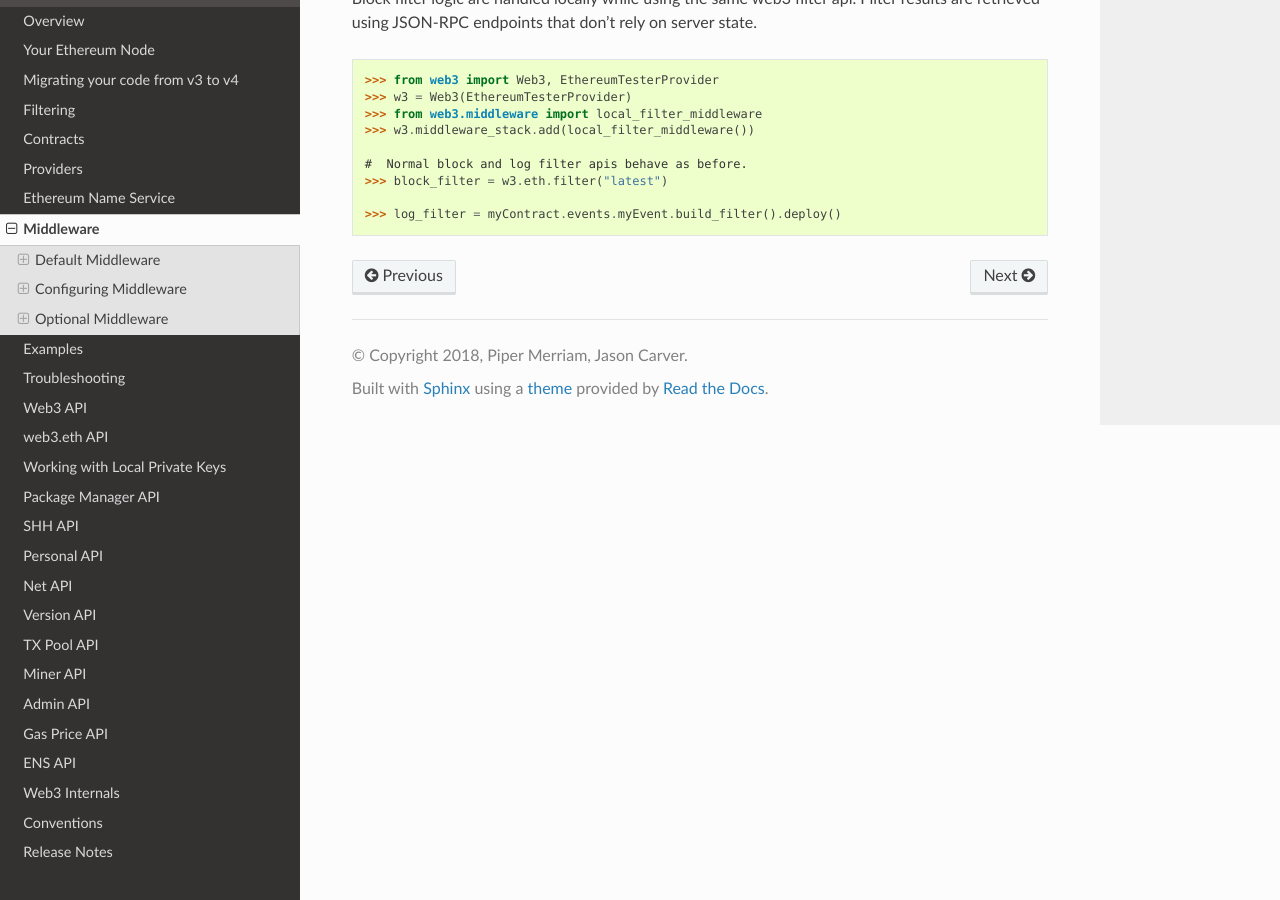
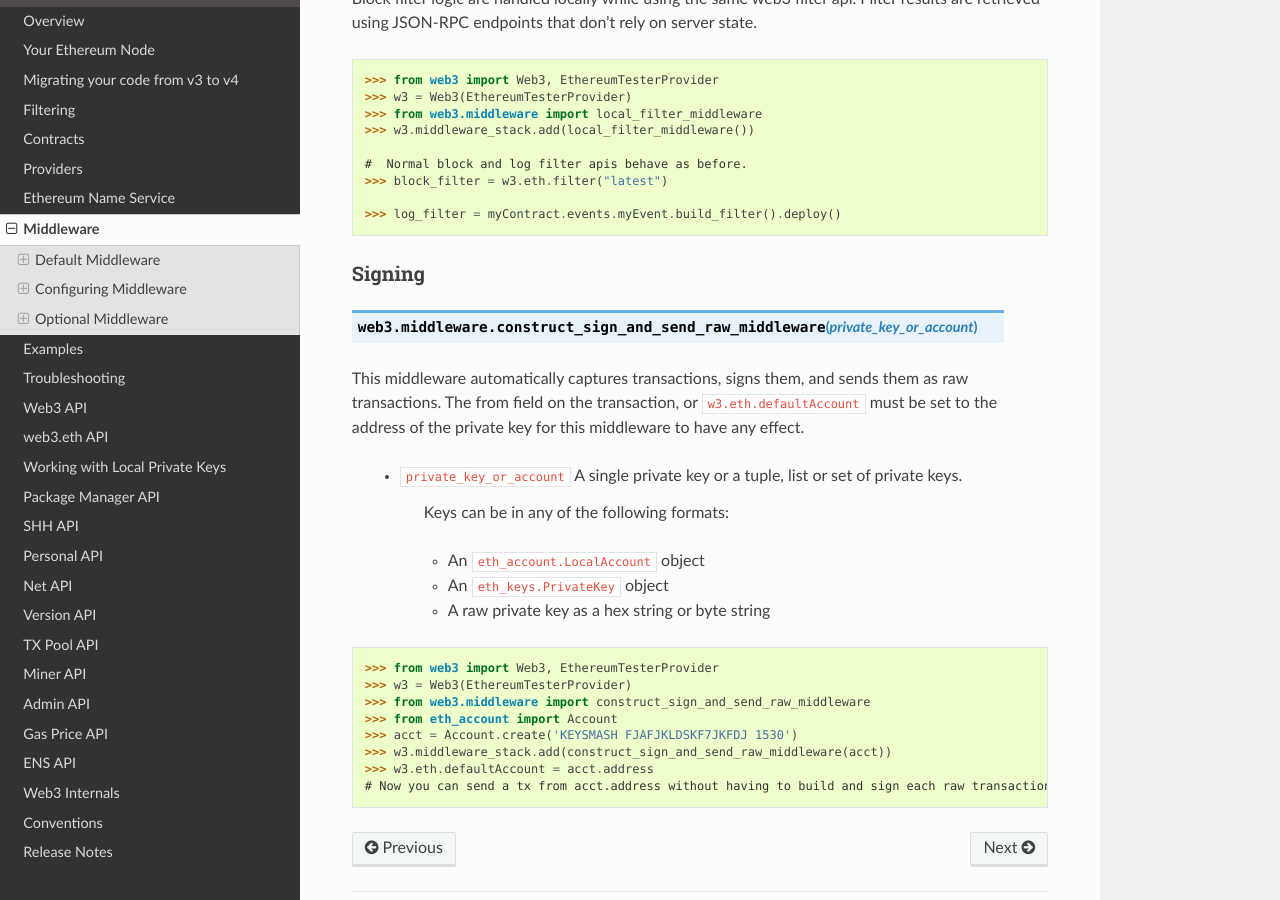
Before and after one commit to shuziren/web3.py, a Sphinx documentation site: the page built from docs/middleware.rst, in a window 1280 px wide and 900 px high, scrolled down 7132 px. Built offline with Sphinx 7.4.7 and the Read the Docs theme 2.0.0, drawn with Linux system fonts in a browser that asks for light colours.

Commit message:
Write docs for construct_sign_and_send_raw_middleware

```diff
--- a/docs/middleware.rst
+++ b/docs/middleware.rst
@@ -389,3 +389,29 @@ retrieved using JSON-RPC endpoints that don't rely on server state.
     >>> block_filter = w3.eth.filter("latest")
 
     >>> log_filter = myContract.events.myEvent.build_filter().deploy()
+
+Signing
+~~~~~~~
+
+.. py:method:: web3.middleware.construct_sign_and_send_raw_middleware(private_key_or_account)
+
+This middleware automatically captures transactions, signs them, and sends them as raw transactions. The from field on the transaction, or ``w3.eth.defaultAccount`` must be set to the address of the private key for this middleware to have any effect.
+
+   * ``private_key_or_account`` A single private key or a tuple, list or set of private keys.
+
+      Keys can be in any of the following formats:
+
+      * An ``eth_account.LocalAccount`` object
+      * An ``eth_keys.PrivateKey`` object
+      * A raw private key as a hex string or byte string
+
+.. code-block:: python
+
+   >>> from web3 import Web3, EthereumTesterProvider
+   >>> w3 = Web3(EthereumTesterProvider)
+   >>> from web3.middleware import construct_sign_and_send_raw_middleware
+   >>> from eth_account import Account
+   >>> acct = Account.create('KEYSMASH FJAFJKLDSKF7JKFDJ 1530')
+   >>> w3.middleware_stack.add(construct_sign_and_send_raw_middleware(acct))
+   >>> w3.eth.defaultAccount = acct.address
+   # Now you can send a tx from acct.address without having to build and sign each raw transaction
```
